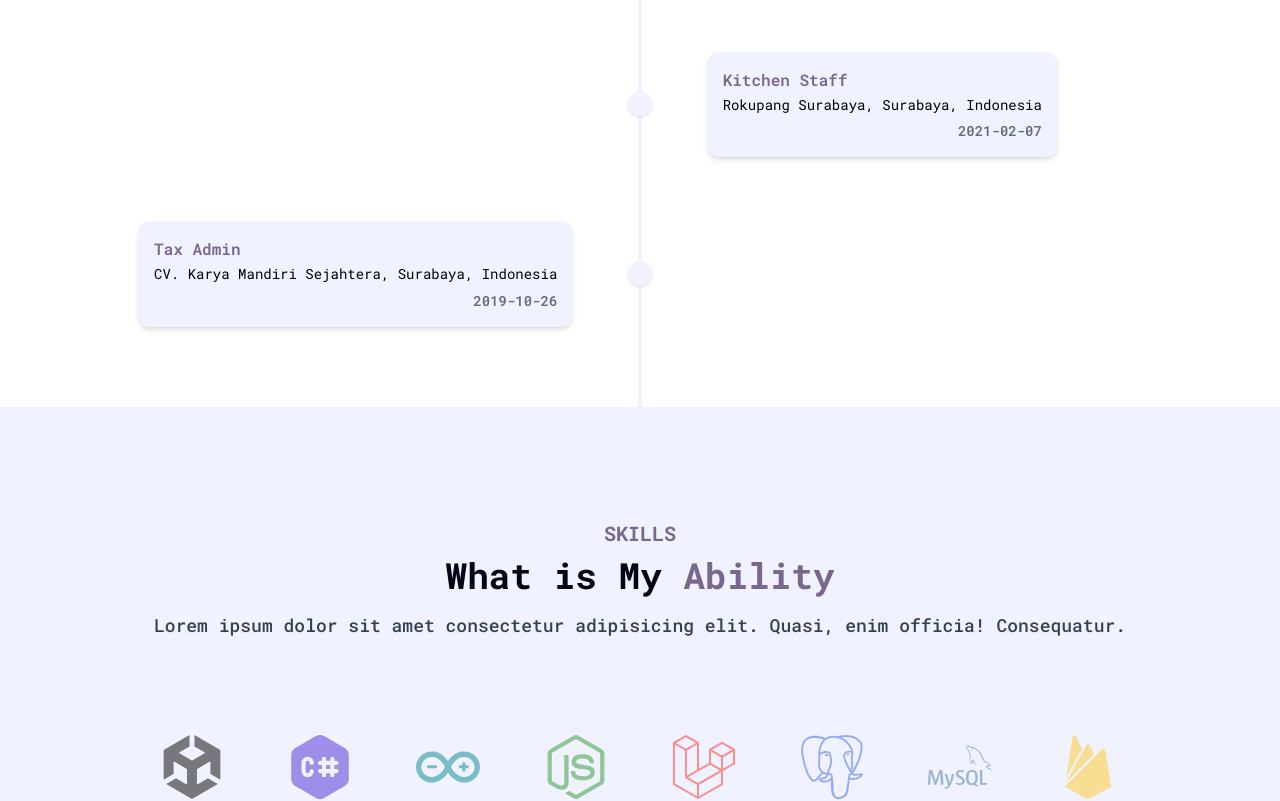
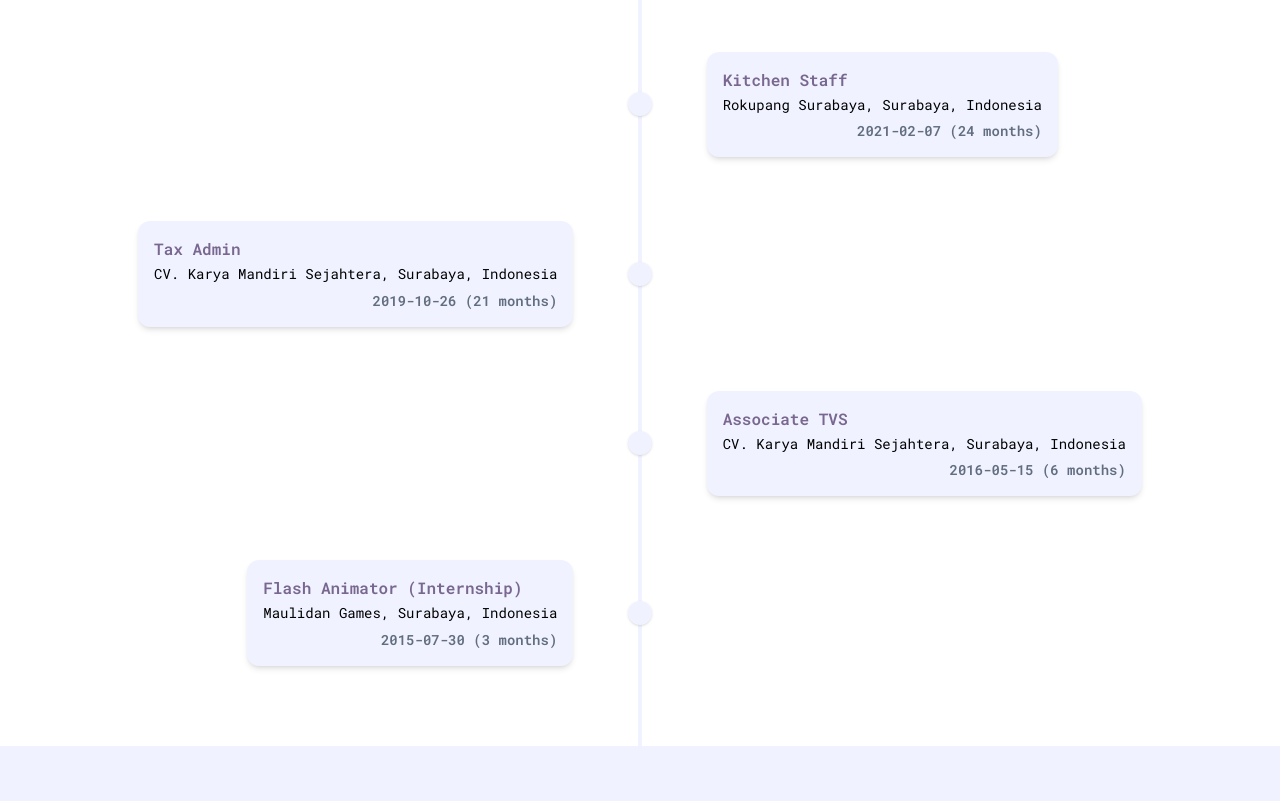
Before and after one commit to erlankurnia/erlankurnia.github.io, a Vue app: page / in a window 1280 px wide. Shown: the part 1760-2561 px from the top of the page. Built offline with nearby package versions, Linux system fonts and the light colour scheme.

Commit message:
Add some component and fix contact section . .

```diff
--- a/src/App.vue
+++ b/src/App.vue
@@ -13,6 +13,6 @@ import FooterComponent from "./components/FooterComponent.vue";
 		<!-- <SwappingComponent></SwappingComponent> -->
 		<RouterView />
 	</div>
-	<FooterComponent class="bg-bgPrimary"></FooterComponent>
+	<FooterComponent class="bg-tertiary"></FooterComponent>
 	<BackToTopComponent></BackToTopComponent>
 </template>
--- a/src/assets/css/tailwind.css
+++ b/src/assets/css/tailwind.css
@@ -3,12 +3,12 @@
 @tailwind utilities;
 
 body {
-	@apply bg-bgPrimary;
+	@apply bg-tertiary;
 	font-family: "Roboto Mono", monospace;
 }
 
 .lan-navbar-fixed {
-	@apply fixed z-[9999] bg-bgSecondary bg-opacity-60 backdrop-blur-sm;
+	@apply fixed z-[9999] bg-quaternary bg-opacity-60 backdrop-blur-sm;
 	/* backdrop-filter: blur(10px); */
 	box-shadow: inset 0 -1px 0 0 rgba(0, 0, 0, 0.2);
 }
@@ -51,11 +51,11 @@ body {
 	}
 
 	.lan-text-primary {
-		@apply text-primary border-primary transition duration-1000 hover:duration-300 hover:border-bgPrimary hover:bg-primary hover:text-bgPrimary;
+		@apply text-primary border-primary transition duration-1000 hover:duration-300 hover:border-tertiary hover:bg-primary hover:text-tertiary;
 	}
 
 	.lan-text-secondary {
-		@apply text-bgPrimary border-bgPrimary transition duration-1000 hover:duration-300 hover:border-primary hover:bg-bgPrimary hover:text-primary;
+		@apply text-tertiary border-tertiary transition duration-1000 hover:duration-300 hover:border-primary hover:bg-tertiary hover:text-primary;
 	}
 
 	.lan-50-to-100 {
@@ -63,14 +63,14 @@ body {
 	}
 
 	.lan-button-primary {
-		@apply px-6 py-2 text-base font-semibold border-2 border-primary rounded-full text-bgPrimary bg-primary transition duration-1000 hover:duration-300 hover:border-primary hover:bg-bgPrimary hover:text-primary;
+		@apply px-6 py-2 text-base font-semibold border-2 border-primary rounded-full text-tertiary bg-primary transition duration-1000 hover:duration-300 hover:border-primary hover:bg-tertiary hover:text-primary;
 	}
 
 	.lan-button-secondary {
-		@apply px-6 py-2 text-base font-semibold border-2 border-primary rounded-full text-primary bg-bgPrimary transition duration-1000 hover:duration-300 hover:bg-primary hover:text-bgPrimary;
+		@apply px-6 py-2 text-base font-semibold border-2 border-primary rounded-full text-primary bg-tertiary transition duration-1000 hover:duration-300 hover:bg-primary hover:text-tertiary;
 	}
 
 	.lan-textfield-primary {
-		@apply p-2 mt-1 rounded-lg bg-bgSecondary text-dark transition duration-1000 focus:duration-300 focus:outline-none focus:ring-primary focus:ring-1 focus:border-primary focus:border-2 min-h-[40px];
+		@apply p-2 mt-1 rounded-lg bg-quaternary text-dark transition duration-1000 focus:duration-300 focus:outline-none focus:ring-primary focus:ring-1 focus:border-primary focus:border-2 min-h-[40px];
 	}
 }
--- /dev/null
+++ b/src/components/AccordionComponent.vue
@@ -0,0 +1,74 @@
+<template>
+	<div id="accordion" class="p-8 space-y-2 xl:max-w-4xl xl:mx-auto">
+		<!-- Collection items -->
+		<div v-for="coll in collections" class="flex flex-col p-5 text-white rounded-lg bg-primary group" tabindex="1">
+			<div class="flex items-center justify-between cursor-pointer">
+				<span class="text-base font-semibold">{{ coll.title }}</span>
+				<img
+					src="https://upload.wikimedia.org/wikipedia/commons/9/96/Chevron-icon-drop-down-menu-WHITE.png"
+					class="w-3 h-2 transition-all duration-500 group-focus:-rotate-180"
+				/>
+			</div>
+			<div
+				class="items-center invisible h-auto text-sm transition-all duration-700 opacity-0 max-h-0 group-focus:visible group-focus:max-h-screen group-focus:opacity-100 group-focus:duration-1000 group-focus:pt-4"
+			>
+				{{ coll.desc }}
+			</div>
+		</div>
+		<!-- Collection items -->
+	</div>
+</template>
+
+<script>
+export default {
+	name: "AccordionComponent",
+	props: {
+		collections: [
+			{
+				title: {
+					type: String,
+					required: true,
+				},
+				desc: {
+					type: String,
+					required: true,
+				},
+				date: {
+					type: String,
+					required: false,
+				},
+			},
+		],
+	},
+	// data() {
+	// 	return {
+	// 		collection: [
+	// 			{
+	// 				title: "HTML",
+	// 				desc: "Lorem ipsum dolor, sit amet consectetur adipisicing elit. Ad atque est amet deleniti, ipsam tempora voluptatibus quisquam qui rem sequi omnis dicta eveniet maxime ratione sint minima incidunt culpa repudiandae, fugiat quos!",
+	// 			},
+	// 			{
+	// 				title: "Vue.js",
+	// 				desc: "Lorem ipsum dolor, sit amet consectetur adipisicing elit. Ad atque est amet deleniti, ipsam tempora voluptatibus quisquam qui rem sequi omnis dicta eveniet maxime ratione sint minima incidunt culpa repudiandae, fugiat quos!",
+	// 			},
+	// 			{
+	// 				title: "Tailwind CSS",
+	// 				desc: "Lorem ipsum dolor, sit amet consectetur adipisicing elit. Ad atque est amet deleniti, ipsam tempora voluptatibus quisquam qui rem sequi omnis dicta eveniet maxime ratione sint minima incidunt culpa repudiandae, fugiat quos!",
+	// 			},
+	// 		],
+	// 	};
+	// },
+	setup(props) {
+		console.log(props.collections);
+	},
+	created() {
+		console.log("created:", this.collections);
+	},
+	mounted() {
+		console.log("mounted:", this.collections);
+	},
+	beforeUpdate() {
+		console.log("beforeUpdate:", this.collections);
+	},
+};
+</script>
--- a/src/components/BackToTopComponent.vue
+++ b/src/components/BackToTopComponent.vue
@@ -2,9 +2,9 @@
 	<a
 		id="back-to-top"
 		href="#home"
-		class="fixed h-12 w-12 z-[9999] right-4 bottom-4 rounded-full hidden bg-primary p-2 hover:animate-pulse justify-center items-center"
+		class="fixed h-12 w-12 z-[9999] right-4 bottom-4 rounded-full hidden shadow-lg border-[1px] border-tertiary bg-primary p-2 hover:animate-pulse justify-center items-center"
 	>
-		<span class="w-full h-full text-bgSecondary">
+		<span class="w-full h-full text-quaternary">
 			<svg viewBox="0 0 24 24" id="up-arrow" data-name="Flat Color" xmlns="http://www.w3.org/2000/svg" class="fill-current">
 				<path
 					id="primary"
@@ -18,5 +18,6 @@
 <script>
 export default {
 	name: "BackToTopComponent",
+	setup() {},
 };
 </script>
--- a/src/components/ContactComponent.vue
+++ b/src/components/ContactComponent.vue
@@ -1,5 +1,5 @@
 <template>
-	<section id="contact" class="pt-24 pb-16 select-none bg-bgPrimary">
+	<section id="contact" class="pt-24 pb-16 select-none bg-tertiary">
 		<div class="container">
 			<div class="w-full p-4">
 				<div class="mx-auto mb-6 text-center">
@@ -12,10 +12,12 @@
 					</p>
 				</div>
 			</div>
+
+			<!-- Contact button -->
 			<div class="w-full px-4">
 				<div class="flex flex-wrap items-center justify-center">
 					<!-- WhatsApp -->
-					<a
+					<!-- <a
 						href="https://wa.me/6282245319478"
 						target="_blank"
 						class="flex items-center justify-center p-2 mx-1 border-2 rounded-full w-9 h-9 lan-text-primary"
@@ -26,7 +28,7 @@
 								d="M17.472 14.382c-.297-.149-1.758-.867-2.03-.967-.273-.099-.471-.148-.67.15-.197.297-.767.966-.94 1.164-.173.199-.347.223-.644.075-.297-.15-1.255-.463-2.39-1.475-.883-.788-1.48-1.761-1.653-2.059-.173-.297-.018-.458.13-.606.134-.133.298-.347.446-.52.149-.174.198-.298.298-.497.099-.198.05-.371-.025-.52-.075-.149-.669-1.612-.916-2.207-.242-.579-.487-.5-.669-.51-.173-.008-.371-.01-.57-.01-.198 0-.52.074-.792.372-.272.297-1.04 1.016-1.04 2.479 0 1.462 1.065 2.875 1.213 3.074.149.198 2.096 3.2 5.077 4.487.709.306 1.262.489 1.694.625.712.227 1.36.195 1.871.118.571-.085 1.758-.719 2.006-1.413.248-.694.248-1.289.173-1.413-.074-.124-.272-.198-.57-.347m-5.421 7.403h-.004a9.87 9.87 0 01-5.031-1.378l-.361-.214-3.741.982.998-3.648-.235-.374a9.86 9.86 0 01-1.51-5.26c.001-5.45 4.436-9.884 9.888-9.884 2.64 0 5.122 1.03 6.988 2.898a9.825 9.825 0 012.893 6.994c-.003 5.45-4.437 9.884-9.885 9.884m8.413-18.297A11.815 11.815 0 0012.05 0C5.495 0 .16 5.335.157 11.892c0 2.096.547 4.142 1.588 5.945L.057 24l6.305-1.654a11.882 11.882 0 005.683 1.448h.005c6.554 0 11.89-5.335 11.893-11.893a11.821 11.821 0 00-3.48-8.413Z"
 							/>
 						</svg>
-					</a>
+					</a> -->
 					<!-- WhatsApp -->
 
 					<!-- Telegram -->
@@ -59,8 +61,19 @@
 					<!-- Email -->
 				</div>
 			</div>
+			<!-- Contact button -->
 
-			<!-- <form action="">
+			<!-- Sparator -->
+			<div class="flex items-center justify-center w-full gap-4 p-4 mx-auto my-4 xl:max-w-2xl">
+				<span class="w-full border-t-2"></span>
+				<span class="text-sm font-bold text-primary md:text-base">OR</span>
+				<span class="w-full border-t-2"></span>
+			</div>
+			<!-- Sparator -->
+
+			<!-- Message form -->
+			<div class="xl:max-w-2xl xl:mx-auto">
+				<form action="">
 					<div class="w-full px-4 mb-8">
 						<label for="name" class="text-base font-bold text-primary">Name</label>
 						<input type="text" id="name" class="w-full lan-textfield-primary" />
@@ -74,18 +87,42 @@
 						<textarea type="text" id="message" class="w-full h-24 lan-textfield-primary"></textarea>
 					</div>
 					<div class="w-full px-4">
-					<button type="submit" class="w-full lan-button-primary">Send</button>
+						<button type="submit" class="w-full lan-button-primary">Send Message</button>
 					</div>
-			</form> -->
+				</form>
 			</div>
+			<!-- Message form -->
+		</div>
+
+		<AccordionComponent v-if="collections?.length > 0" :collections="collections"></AccordionComponent>
 	</section>
 </template>
 
+<script setup>
+import AccordionComponent from "../components/AccordionComponent.vue";
+</script>
+
 <script>
+import { ref } from "vue";
 export default {
 	name: "ContactComponent",
+	components: { AccordionComponent },
 	setup() {
-		return {};
+		const collections = ref([
+			{
+				title: "HTML",
+				desc: "Lorem ipsum dolor, sit amet consectetur adipisicing elit. Ad atque est amet deleniti, ipsam tempora voluptatibus quisquam qui rem sequi omnis dicta eveniet maxime ratione sint minima incidunt culpa repudiandae, fugiat quos!",
+			},
+			{
+				title: "Vue.js",
+				desc: "Lorem ipsum dolor, sit amet consectetur adipisicing elit. Ad atque est amet deleniti, ipsam tempora voluptatibus quisquam qui rem sequi omnis dicta eveniet maxime ratione sint minima incidunt culpa repudiandae, fugiat quos!",
+			},
+			{
+				title: "Tailwind CSS",
+				desc: "Lorem ipsum dolor, sit amet consectetur adipisicing elit. Ad atque est amet deleniti, ipsam tempora voluptatibus quisquam qui rem sequi omnis dicta eveniet maxime ratione sint minima incidunt culpa repudiandae, fugiat quos!",
+			},
+		]);
+		return { collections };
 	},
 };
 </script>
--- a/src/components/NavbarComponent.vue
+++ b/src/components/NavbarComponent.vue
@@ -21,7 +21,7 @@
 
 					<nav
 						id="nav-menu"
-						class="absolute origin-top scale-y-0 py-5 bg-bgPrimary shadow-lg rounded-lg max-w-[200px] w-full top-full right-4 transition duration-300 xl:origin-center xl:scale-y-100 xl:block xl:static xl:bg-transparent xl:max-w-full xl:shadow-none xl:rounded-none"
+						class="absolute origin-top scale-y-0 py-5 bg-tertiary shadow-lg rounded-lg max-w-[200px] w-full top-full right-4 transition duration-300 xl:origin-center xl:scale-y-100 xl:block xl:static xl:bg-transparent xl:max-w-full xl:shadow-none xl:rounded-none"
 						:class="{
 							// 'hidden': !isHamburgerOpen,
 							'scale-y-100': isHamburgerOpen,
--- a/src/components/PortfolioComponent.vue
+++ b/src/components/PortfolioComponent.vue
@@ -1,5 +1,5 @@
 <template>
-	<section id="portfolio" class="pt-24 pb-16 bg-bgPrimary">
+	<section id="portfolio" class="pt-24 pb-16 bg-tertiary">
 		<div class="container">
 			<div class="w-full p-4">
 				<div class="max-w-xl mx-auto mb-16 text-center">
--- a/src/components/SwappingComponent.vue
+++ b/src/components/SwappingComponent.vue
@@ -72,9 +72,7 @@
 		</GlitchedElement>
 	</div>
 
-	<button @click="startGlitch" class="w-full max-w-sm px-6 py-2 my-8 rounded-full text-bgPrimary bg-primary">
-		Play Glitch
-	</button>
+	<button @click="startGlitch" class="w-full max-w-sm px-6 py-2 my-8 rounded-full text-tertiary bg-primary">Play Glitch</button>
 </template>
 
 <script>
--- a/src/components/Timeline2Component.vue
+++ b/src/components/Timeline2Component.vue
@@ -1,23 +1,17 @@
 <template>
-	<section id="timeline-2" class="">
-		<div class="container">
+	<div id="timeline-2" class="container">
 		<div class="flex flex-col grid-cols-9 px-2 mx-auto md:grid">
 			<template v-for="(history, index) in histories">
 				<!-- left -->
+				<div v-if="index % 2 == 0" class="flex flex-row-reverse md:contents" :key="index" :class="'timeline-item-id-' + index">
 					<div
-						v-if="index % 2 == 0"
-						class="flex flex-row-reverse md:contents"
-						:key="index"
-						:class="'timeline-item-id-' + index"
-					>
-						<div
-							class="col-start-1 col-end-5 p-4 my-8 ml-auto shadow-md bg-bgSecondary rounded-xl"
+						class="col-start-1 col-end-5 p-4 my-8 ml-auto shadow-md bg-quaternary rounded-xl"
 						:class="{
 							'mt-20': index == 0,
 							'mb-20': index == histories.length - 1,
 						}"
 					>
-							<h3 class="px-2 mb-1 -mx-2 text-base font-semibold rounded-full lan-text-primary">
+						<h3 class="px-2 mb-1 -mx-2 text-base font-semibold text-primary">
 							{{ history.title }}
 						</h3>
 						<p class="mb-2 text-sm leading-tight text-justify">
@@ -32,19 +26,19 @@
 								'pt-32': index == 0,
 							}"
 						>
-								<div class="w-1 h-full pointer-events-none bg-bgSecondary"></div>
+							<div class="w-1 h-full pointer-events-none bg-quaternary"></div>
 						</div>
 						<div
 							class="absolute w-6 h-6 -mt-3 rounded-full shadow top-1/2"
 							:class="{
-									'bg-bgSecondary': index != 0,
+								'bg-quaternary': index != 0,
 								'bg-primary': index == 0,
 								'translate-y-6': index == 0,
 								'-translate-y-6': index == histories.length - 1,
 							}"
 						>
 							<div v-if="index == 0" class="flex items-center justify-center w-full h-full bg-transparent">
-									<div class="w-4 h-4 m-auto rounded-full bg-bgSecondary"></div>
+								<div class="w-4 h-4 m-auto rounded-full bg-quaternary"></div>
 							</div>
 						</div>
 					</div>
@@ -55,10 +49,10 @@
 				<div v-else class="flex md:contents">
 					<div class="relative col-start-5 col-end-6 mr-10 md:mx-auto">
 						<div class="flex items-center justify-center w-6 h-full">
-								<div class="w-1 h-full pointer-events-none bg-bgSecondary"></div>
+							<div class="w-1 h-full pointer-events-none bg-quaternary"></div>
 						</div>
 						<div
-								class="absolute w-6 h-6 -mt-3 rounded-full shadow bg-bgSecondary top-1/2"
+							class="absolute w-6 h-6 -mt-3 rounded-full shadow bg-quaternary top-1/2"
 							:class="{
 								'translate-y-6': index == 0,
 								'-translate-y-6': index == histories.length - 1,
@@ -66,13 +60,13 @@
 						></div>
 					</div>
 					<div
-							class="col-start-6 col-end-10 p-4 my-8 mr-auto shadow-md bg-bgSecondary rounded-xl"
+						class="col-start-6 col-end-10 p-4 my-8 mr-auto shadow-md bg-quaternary rounded-xl"
 						:class="{
 							'mt-20': index == 0,
 							'mb-20': index == histories.length - 1,
 						}"
 					>
-							<h3 class="px-2 mb-1 -mx-2 text-base font-semibold rounded-full lan-text-primary">
+						<h3 class="px-2 mb-1 -mx-2 text-base font-semibold text-primary">
 							{{ history.title }}
 						</h3>
 						<p class="mb-2 text-sm leading-tight text-justify">
@@ -85,7 +79,6 @@
 			</template>
 		</div>
 	</div>
-	</section>
 </template>
 
 <script>
@@ -103,14 +96,26 @@ export default {
 			},
 			{
 				title: "Kitchen Staff",
-				date: "2021-02-07",
+				date: "2021-02-07 (24 months)",
 				desc: "Rokupang Surabaya, Surabaya, Indonesia",
 				url: "",
 			},
 			{
 				title: "Tax Admin",
-				date: "2019-10-26",
+				date: "2019-10-26 (21 months)",
 				desc: "CV. Karya Mandiri Sejahtera, Surabaya, Indonesia",
+				url: "",
+			},
+			{
+				title: "Associate TVS",
+				date: "2016-05-15 (6 months)",
+				desc: "CV. Karya Mandiri Sejahtera, Surabaya, Indonesia",
+				url: "",
+			},
+			{
+				title: "Flash Animator (Internship)",
+				date: "2015-07-30 (3 months)",
+				desc: "Maulidan Games, Surabaya, Indonesia",
 				url: "",
 			},
 		]);
--- a/src/views/HomeView.vue
+++ b/src/views/HomeView.vue
@@ -1,9 +1,9 @@
 <template>
 	<HeroComponent></HeroComponent>
-	<AboutComponent class="bg-bgSecondary"></AboutComponent>
-	<StoryComponent class="bg-bgPrimary"></StoryComponent>
-	<SkillsComponent class="bg-bgSecondary"></SkillsComponent>
-	<ContactComponent class="bg-bgPrimary"></ContactComponent>
+	<AboutComponent class="bg-quaternary"></AboutComponent>
+	<StoryComponent class="bg-tertiary"></StoryComponent>
+	<SkillsComponent class="bg-quaternary"></SkillsComponent>
+	<ContactComponent class="bg-tertiary"></ContactComponent>
 </template>
 
 <script setup>
```
Also changed, not shown: src/components/TimelineComponent.vue (+4 -4 lines), tailwind.config.js (+4 -7 lines). Lines whose indentation alone changed are shown as unchanged.
